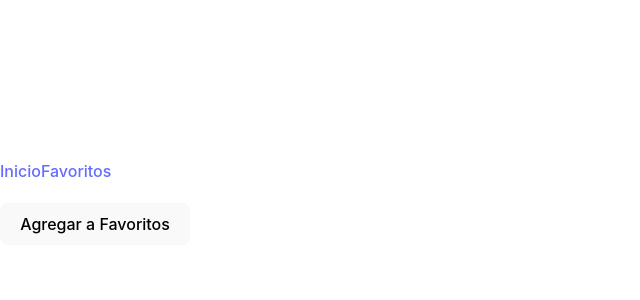
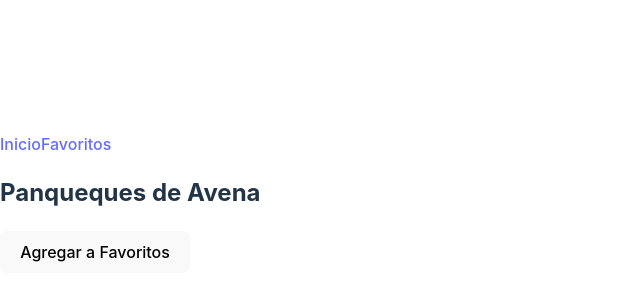
Before and after one commit to SamuWeb777/flotante, a React (Vite) app: page /receta/1 in a window 1280 px wide. Shown: the part 198-498 px from the top of the page, without its empty margins (0-640 px from the left). Built offline with nearby package versions, Linux system fonts and the light colour scheme.

Commit message:
Implementación de x funcionalidad

```diff
--- a/src/components/RecetaDetalle.jsx
+++ b/src/components/RecetaDetalle.jsx
@@ -7,7 +7,7 @@ export default function RecetaDetalle() {
   const recetas = useRecetas();
   const { favoritos, addFavorito, removeFavorito } = useFavoritos();
  console.log(recetas)
-  const receta = recetas.find(rec => rec.id === id);
+  const receta = recetas.find(rec => rec.id == id);
   console.log(receta);
   console.log(id);
   const isFavorito = () => favoritos.some((r) => r.id === receta?.id);
@@ -19,10 +19,12 @@ export default function RecetaDetalle() {
       addFavorito(receta);
     }
   };
-
+  if (!receta) {
+    return <p>Receta no encontrada.</p>;
+  }
   return (
     <div>
-      <h2>{receta?.nombre}</h2>
+      <h2>{receta.nombre}</h2>
       <button onClick={handleFavorito}>
         {isFavorito() ? 'Eliminar de Favoritos' : 'Agregar a Favoritos'}
       </button>
```
